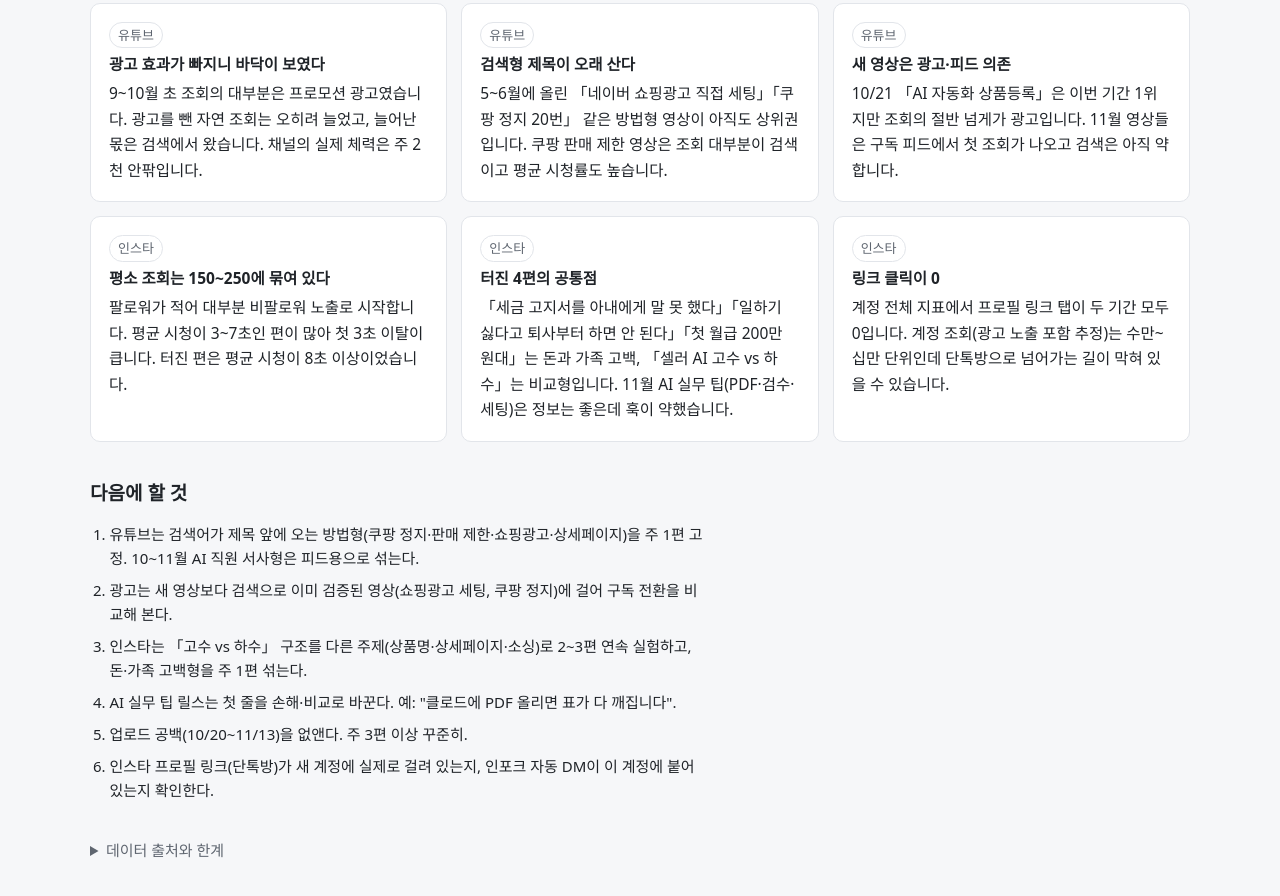
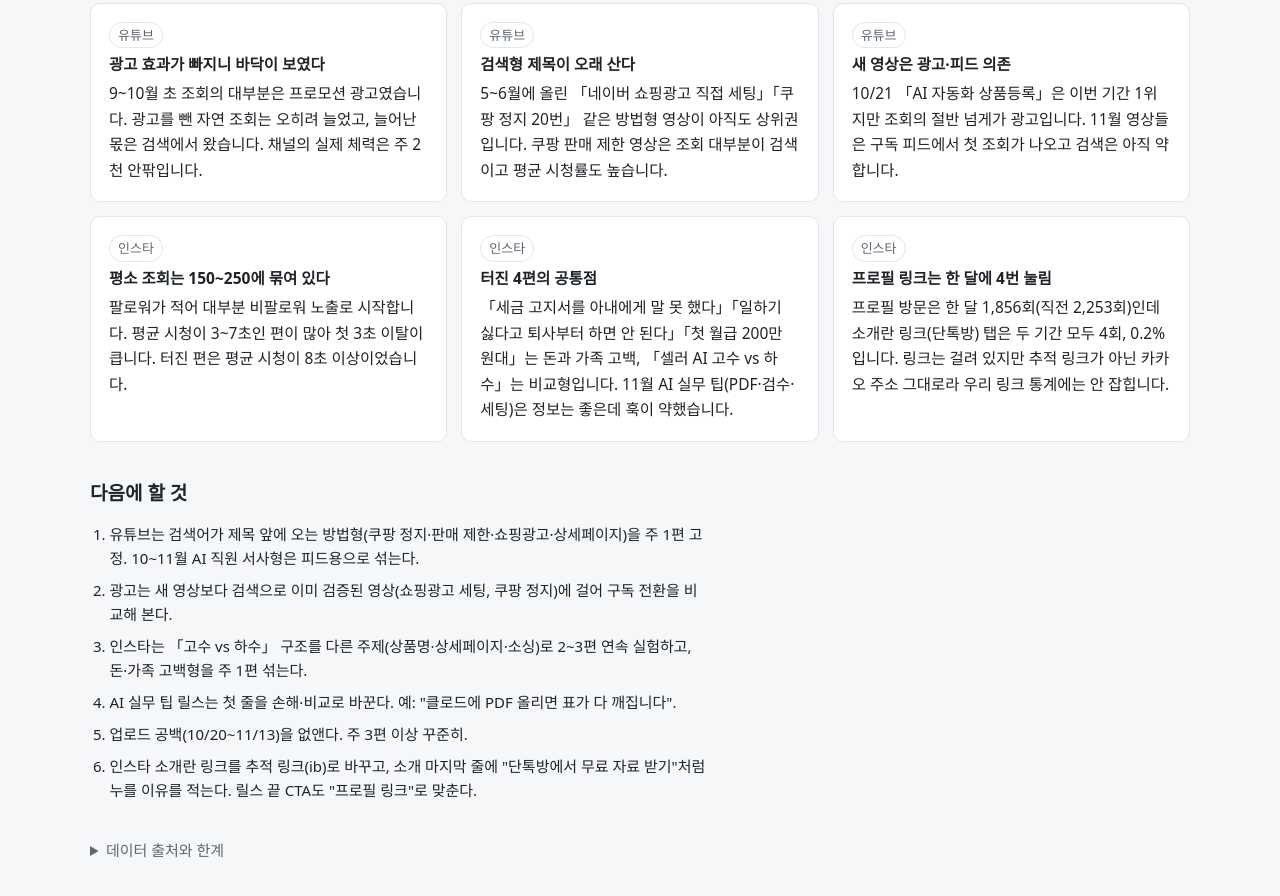
Before and after one commit to yongteamjang/yongteamjang.github.io, a plain HTML site: page channel-report-2611/index.html in a window 1280 px wide. Shown: the part 2848-3744 px from the top of the page. Drawn offline with nearby package versions, Linux system fonts and the light colour scheme; a web font is replaced by a local one.

Commit message:
채널 성과 보고서: 인스타 링크 지표 정정(website_clicks)
Co-Authored-By: Claude Opus 5.5 <noreply@anthropic.com>

```diff
--- a/channel-report-2611/index.html
+++ b/channel-report-2611/index.html
@@ -157,7 +157,7 @@ body{margin:0;background:var(--color-bg);color:var(--color-fg);font:15px/1.6 var
       <div class="card"><span class="tag">유튜브</span><h3>새 영상은 광고·피드 의존</h3><p>10/21 「AI 자동화 상품등록」은 이번 기간 1위지만 조회의 절반 넘게가 광고입니다. 11월 영상들은 구독 피드에서 첫 조회가 나오고 검색은 아직 약합니다.</p></div>
       <div class="card"><span class="tag">인스타</span><h3>평소 조회는 150~250에 묶여 있다</h3><p>팔로워가 적어 대부분 비팔로워 노출로 시작합니다. 평균 시청이 3~7초인 편이 많아 첫 3초 이탈이 큽니다. 터진 편은 평균 시청이 8초 이상이었습니다.</p></div>
       <div class="card"><span class="tag">인스타</span><h3>터진 4편의 공통점</h3><p>「세금 고지서를 아내에게 말 못 했다」「일하기 싫다고 퇴사부터 하면 안 된다」「첫 월급 200만 원대」는 돈과 가족 고백, 「셀러 AI 고수 vs 하수」는 비교형입니다. 11월 AI 실무 팁(PDF·검수·세팅)은 정보는 좋은데 훅이 약했습니다.</p></div>
-      <div class="card"><span class="tag">인스타</span><h3>링크 클릭이 0</h3><p>계정 전체 지표에서 프로필 링크 탭이 두 기간 모두 0입니다. 계정 조회(광고 노출 포함 추정)는 수만~십만 단위인데 단톡방으로 넘어가는 길이 막혀 있을 수 있습니다.</p></div>
+      <div class="card"><span class="tag">인스타</span><h3>프로필 링크는 한 달에 4번 눌림</h3><p>프로필 방문은 한 달 1,856회(직전 2,253회)인데 소개란 링크(단톡방) 탭은 두 기간 모두 4회, 0.2%입니다. 링크는 걸려 있지만 추적 링크가 아닌 카카오 주소 그대로라 우리 링크 통계에는 안 잡힙니다.</p></div>
     </div>
   </section>
 
@@ -169,7 +169,7 @@ body{margin:0;background:var(--color-bg);color:var(--color-fg);font:15px/1.6 var
       <li>인스타는 「고수 vs 하수」 구조를 다른 주제(상품명·상세페이지·소싱)로 2~3편 연속 실험하고, 돈·가족 고백형을 주 1편 섞는다.</li>
       <li>AI 실무 팁 릴스는 첫 줄을 손해·비교로 바꾼다. 예: "클로드에 PDF 올리면 표가 다 깨집니다".</li>
       <li>업로드 공백(10/20~11/13)을 없앤다. 주 3편 이상 꾸준히.</li>
-      <li>인스타 프로필 링크(단톡방)가 새 계정에 실제로 걸려 있는지, 인포크 자동 DM이 이 계정에 붙어 있는지 확인한다.</li>
+      <li>인스타 소개란 링크를 추적 링크(ib)로 바꾸고, 소개 마지막 줄에 "단톡방에서 무료 자료 받기"처럼 누를 이유를 적는다. 릴스 끝 CTA도 "프로필 링크"로 맞춘다.</li>
     </ol>
   </section>
 
```
